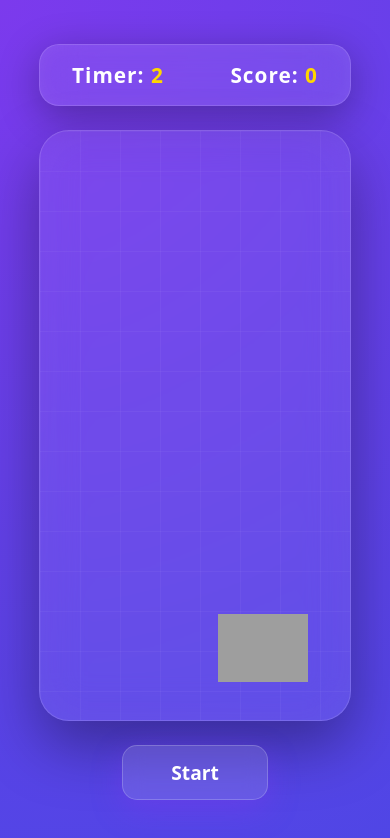
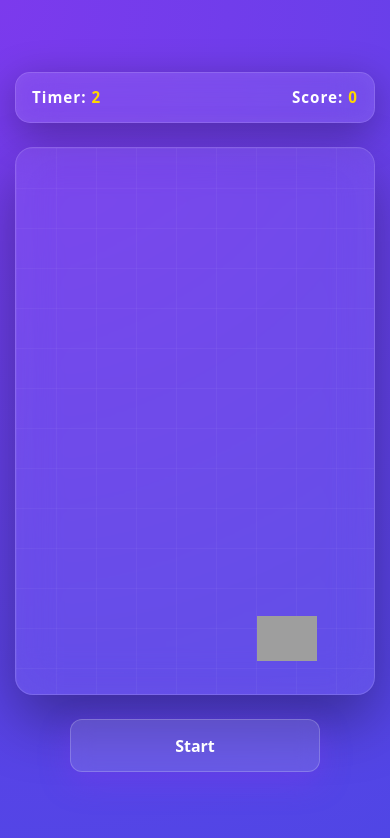
Before and after one commit to errohitkewat/cohort-3.0-DOM-, a plain HTML site: page day05/index.html in a window 390 px wide. Both pictures are taken after a click on the button "Start". Drawn offline with Linux system fonts and the light colour scheme; grey boxes are pictures that could not be loaded.

Commit message:
responsive

```diff
--- a/day05/style.css
+++ b/day05/style.css
@@ -90,8 +90,8 @@ main::before{
 }
 
 .angry-bird{
-    height:90px;
-    width:90px;
+    width: clamp(50px, 8vw, 90px);
+    height: clamp(50px, 8vw, 90px);
 
     position:absolute;
 
@@ -189,3 +189,153 @@ main::before{
     0 0 5px #fff,
     0 0 10cap #ff4ecd;
 }
+
+
+
+
+
+
+
+
+
+
+
+/* *********** Responsive Part *********** */
+
+/* =========================
+   Tablets (1024px and below)
+========================= */
+
+@media (max-width:1024px){
+
+    .top{
+        width:90%;
+        font-size:1.1rem;
+    }
+
+    main{
+        width:90%;
+        height:65%;
+    }
+
+    .angry-bird{
+        width:80px;
+        height:80px;
+    }
+
+    .game-over h1{
+        font-size:4rem;
+    }
+}
+
+
+/* =========================
+   Large Phones
+========================= */
+
+@media (max-width:768px){
+
+    .top{
+        width:95%;
+        padding:1rem;
+        font-size:1rem;
+    }
+
+    main{
+        width:95%;
+        height:60%;
+        border-radius:20px;
+    }
+
+    .angry-bird{
+        width:70px;
+        height:70px;
+    }
+
+    .start,
+    .restart{
+        padding:.8rem 2rem;
+        font-size:1rem;
+    }
+
+    .game-over h1{
+        font-size:3rem;
+        text-align:center;
+        letter-spacing:2px;
+    }
+}
+
+
+/* =========================
+   Mobile Phones
+========================= */
+
+@media (max-width:480px){
+
+    body{
+        padding:15px;
+    }
+
+    .top{
+        width:100%;
+        padding:.9rem 1rem;
+        font-size:.95rem;
+        border-radius:15px;
+    }
+
+    main{
+        width:100%;
+        height:65vh;
+        border-radius:18px;
+    }
+
+    .angry-bird{
+        width:60px;
+        height:60px;
+    }
+
+    .start,
+    .restart{
+        width:100%;
+        max-width:250px;
+
+        padding:.9rem;
+
+        font-size:1rem;
+
+        border-radius:12px;
+    }
+
+    .game-over h1{
+        font-size:2.3rem;
+        letter-spacing:1px;
+        text-align:center;
+        padding:0 10px;
+    }
+}
+
+
+/* =========================
+   Very Small Devices
+========================= */
+
+@media (max-width:320px){
+
+    .top{
+        font-size:.85rem;
+    }
+
+    .angry-bird{
+        width:50px;
+        height:50px;
+    }
+
+    .game-over h1{
+        font-size:1.8rem;
+    }
+
+    .start,
+    .restart{
+        font-size:.9rem;
+    }
+}
```
Also changed, not shown: day05/script.js (line endings or trailing spaces).
